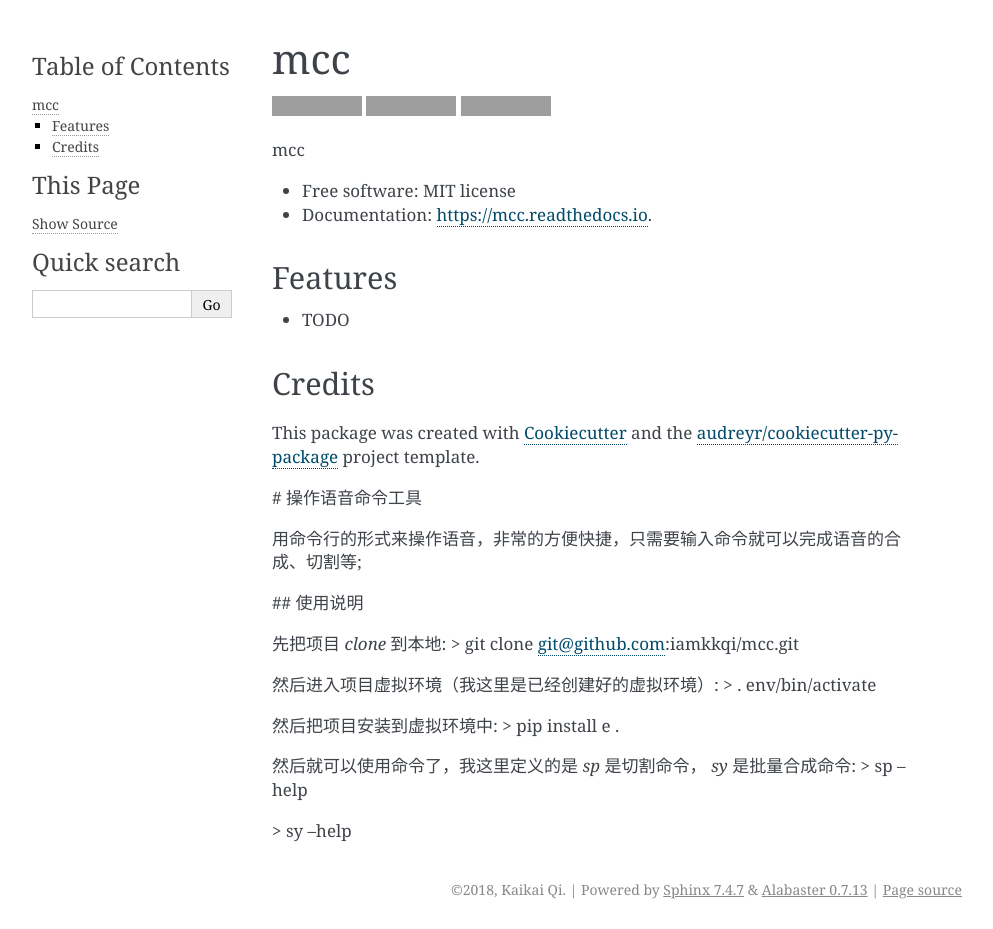
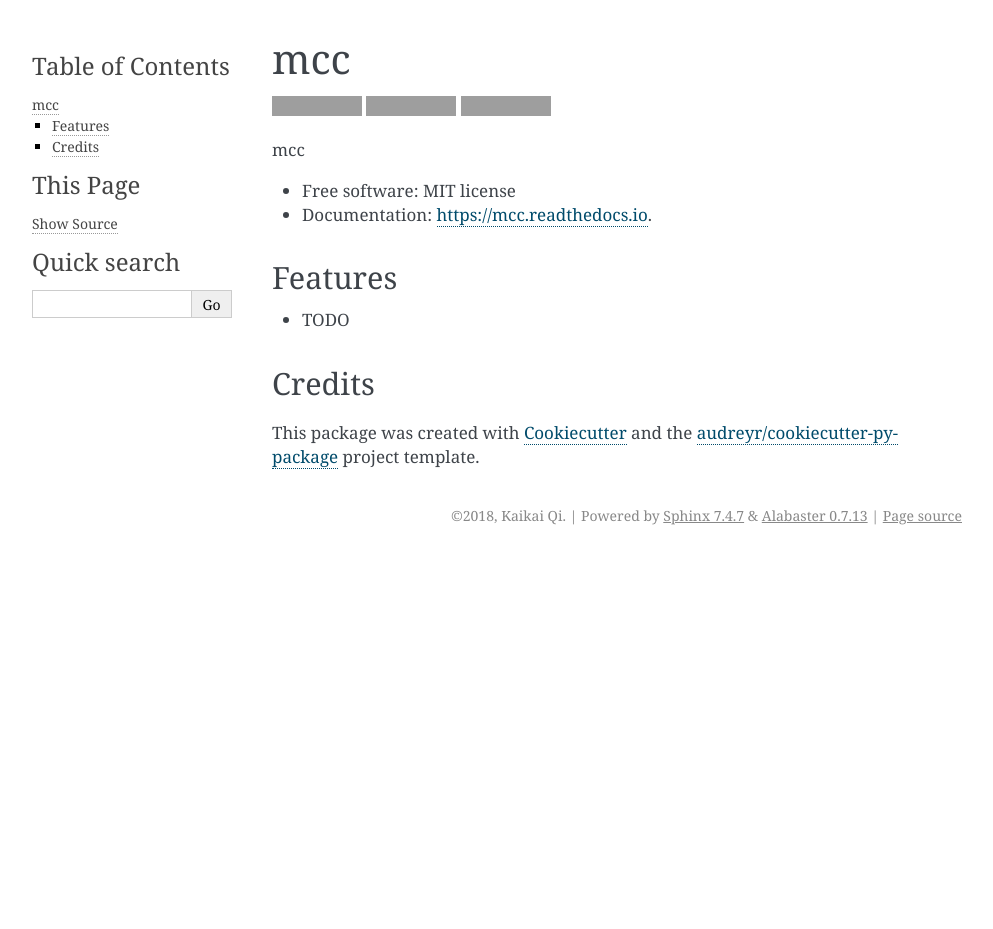
Before and after one commit to IamkkQi/mcc, a Sphinx documentation site: the page built from docs/readme.rst, in a window 1280 px wide. Shown: the whole page, without its empty margins (148-1141 px from the left). Built offline with Sphinx 7.4.7, drawn with Linux system fonts in a browser that asks for light colours; pages that are not in the unit, such as notebooks, are missing from menus; after the commit the page ends 900 px from its top, so only the background shows below that; grey boxes are pictures that could not be loaded.

```diff
--- a/docs/readme.rst
+++ b/docs/readme.rst
@@ -1,21 +1 @@
 .. include:: ../README.rst
-
-# 操作语音命令工具
-
-用命令行的形式来操作语音，非常的方便快捷，只需要输入命令就可以完成语音的合成、切割等;
-
-## 使用说明
-
-先把项目 `clone` 到本地:
-> git clone git@github.com:iamkkqi/mcc.git
-
-然后进入项目虚拟环境（我这里是已经创建好的虚拟环境）:
-> . env/bin/activate
-
-然后把项目安装到虚拟环境中:
-> pip install e .
-
-然后就可以使用命令了，我这里定义的是 `sp` 是切割命令， `sy` 是批量合成命令:
-> sp --help
-
-> sy --help
--- a/docs/usage.rst
+++ b/docs/usage.rst
@@ -4,4 +4,5 @@
 
 To use mcc in a project::
 
-    import mcc
+    sp --help
+    sy --help
```
Also changed, not shown: docs/installation.rst (+18 -1 lines).
